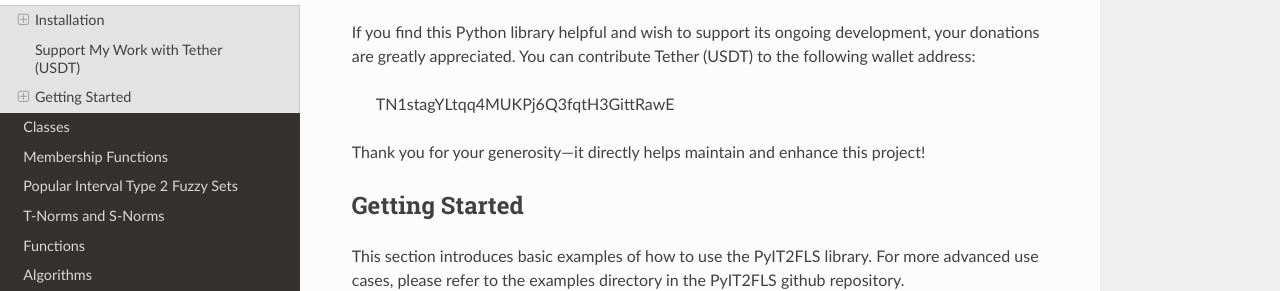
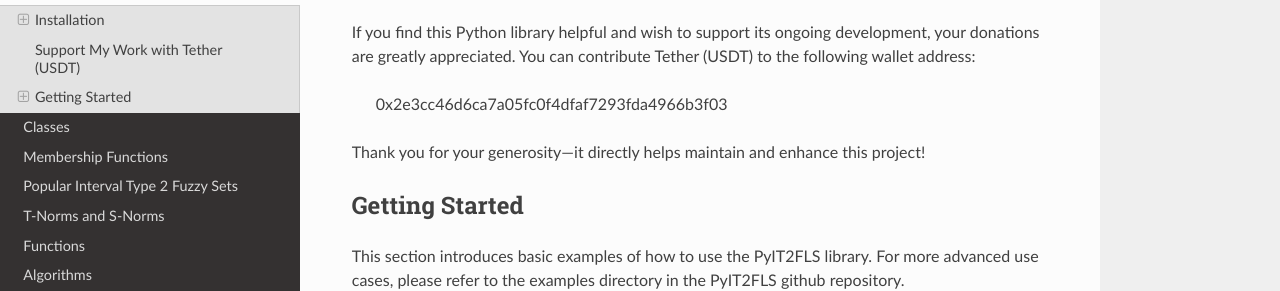
Before and after one commit to Haghrah/PyIT2FLS, a Sphinx documentation site: the page built from docs/_generated/pyit2fls.rst, in a window 1280 px wide and 900 px high, scrolled down 1105 px. Shown: the part 163-454 px from the top of the window. Built offline with Sphinx 7.4.7 and the Read the Docs theme 3.1.0, drawn with Linux system fonts in a browser that asks for light colours.

Commit message:
Wallet ...

```diff
--- a/docs/_generated/pyit2fls.rst
+++ b/docs/_generated/pyit2fls.rst
@@ -59,7 +59,7 @@ If you find this Python library helpful and wish to support its ongoing developm
 your donations are greatly appreciated. You can contribute Tether (USDT) to the following
 wallet address:
 
-    TN1stagYLtqq4MUKPj6Q3fqtH3GittRawE
+    0x2e3cc46d6ca7a05fc0f4dfaf7293fda4966b3f03
 
 Thank you for your generosity—it directly helps maintain and enhance this project!
 
```
Also changed, not shown: README.md (+1 -1 lines).
